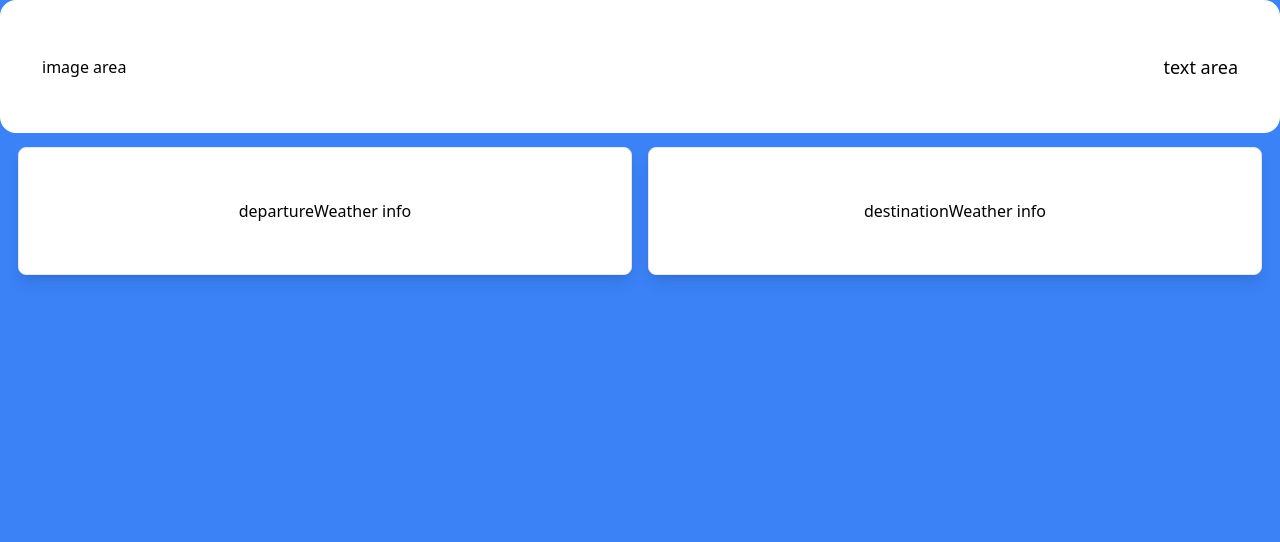
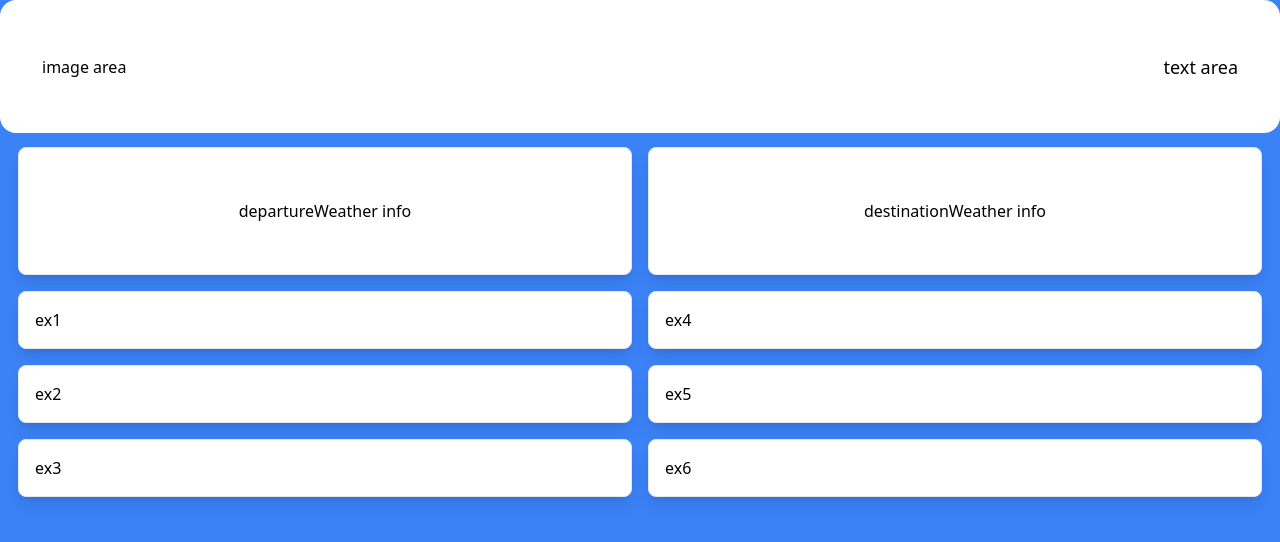
Before and after one commit to KoDongUk/should-i-bring-an-umbrella, a Next.js app: page / in a window 1280 px wide. Shown: the top 542 px of the page. Built offline with nearby package versions, Linux system fonts and the light colour scheme.

Commit message:
feature: narrow-weather-card 생성

```diff
--- a/src/app/page.tsx
+++ b/src/app/page.tsx
@@ -1,5 +1,6 @@
 import { WideWeatherCard } from "@/components/wide-weather-card";
 import { QuadRangleWeatherCard } from "@/components/quadrangle-weather-card";
+import { NarrowWeatherCard } from "@/components/narrow-weather-card";
 
 export default function Home() {
   return (
@@ -7,6 +8,7 @@ export default function Home() {
       <div className="w-full h-1/6 rounded-2xl border-2 border-white bg-white">
         <WideWeatherCard />
         <QuadRangleWeatherCard />
+        <NarrowWeatherCard />
       </div>
     </div>
   );
--- /dev/null
+++ b/src/components/narrow-weather-card.tsx
@@ -0,0 +1,20 @@
+export const NarrowWeatherCard = () => {
+  return (
+    <div className="grid grid-cols-2 gap-4 pl-4 pr-4">
+      <div>
+        {['ex1', 'ex2', 'ex3'].map((item, index) => (
+          <div key={index} className="border rounded-lg shadow-lg bg-white p-4 mb-4">
+            {item}
+          </div>
+        ))}
+      </div>
+      <div>
+        {['ex4', 'ex5', 'ex6'].map((item, index) => (
+          <div key={index} className="border rounded-lg shadow-lg bg-white p-4 mb-4">
+            {item}
+          </div>
+        ))}
+      </div>
+    </div>
+  );
+}
```
